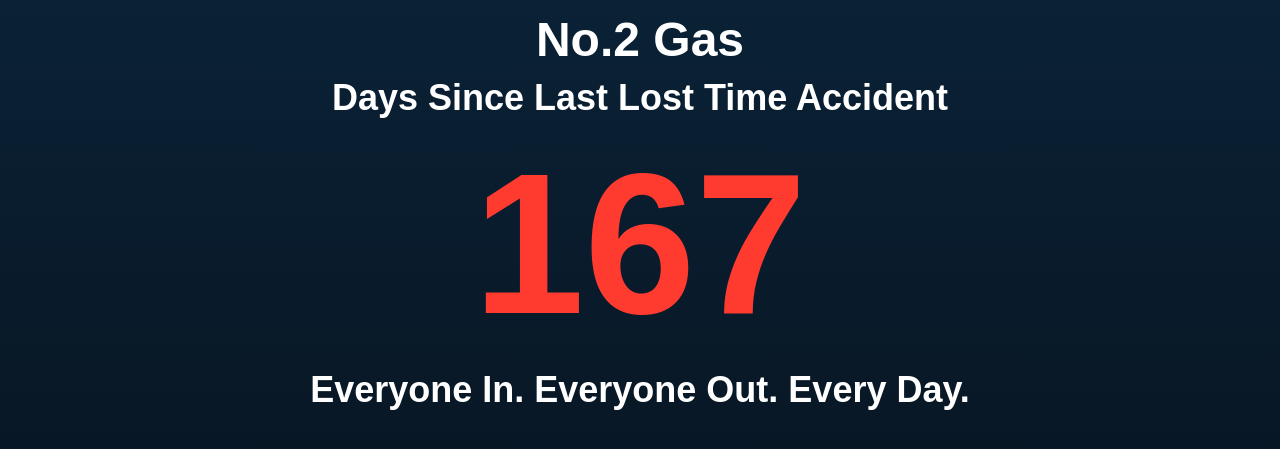
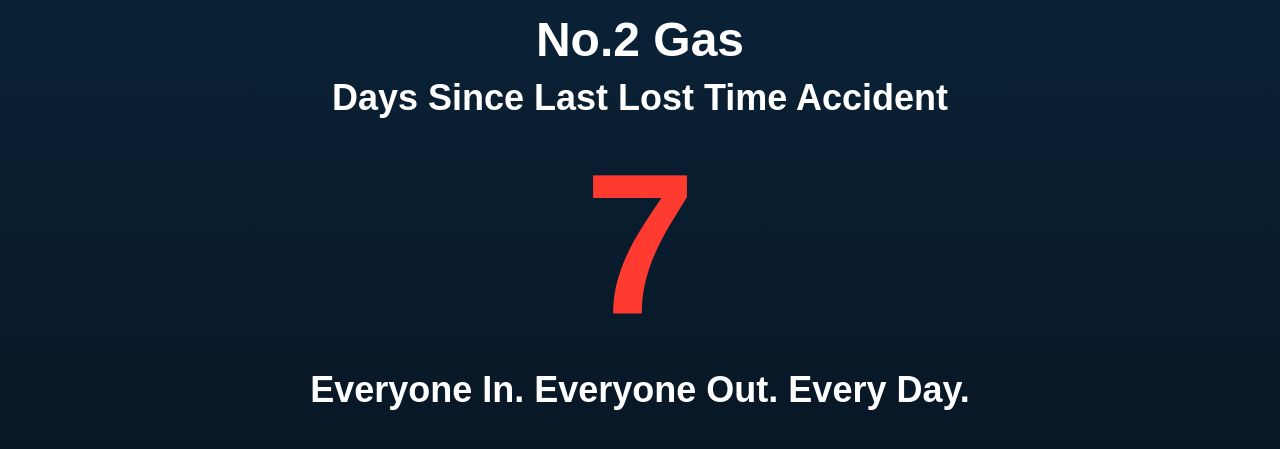
Before and after one commit to Jeff-Elkins/No.-2-Gas, a plain HTML site: page index.html in a window 1280 px wide. Shown: the part 255-704 px from the top of the page. Drawn offline with Linux system fonts and the light colour scheme.

Commit message:
Update index.html

```diff
--- a/index.html
+++ b/index.html
@@ -42,7 +42,7 @@ h2{font-size:36px;margin:10px 0}
 </div>
 
 <script>
-const DATE="2026-05-29";
+const DATE="2026-11-05";
 
 function d(str){
 let [y,m,d]=str.split("-");
```
